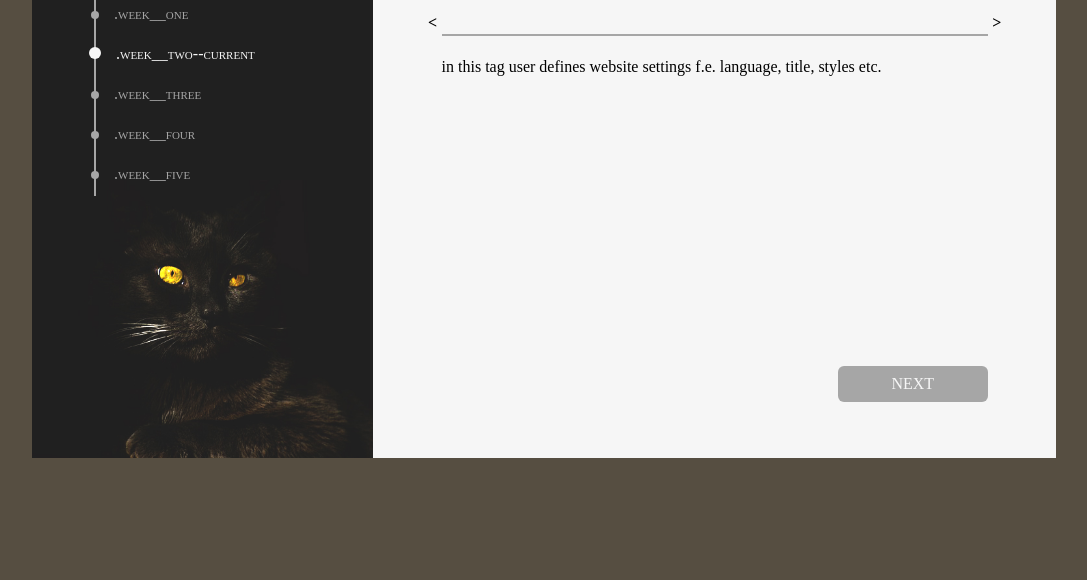
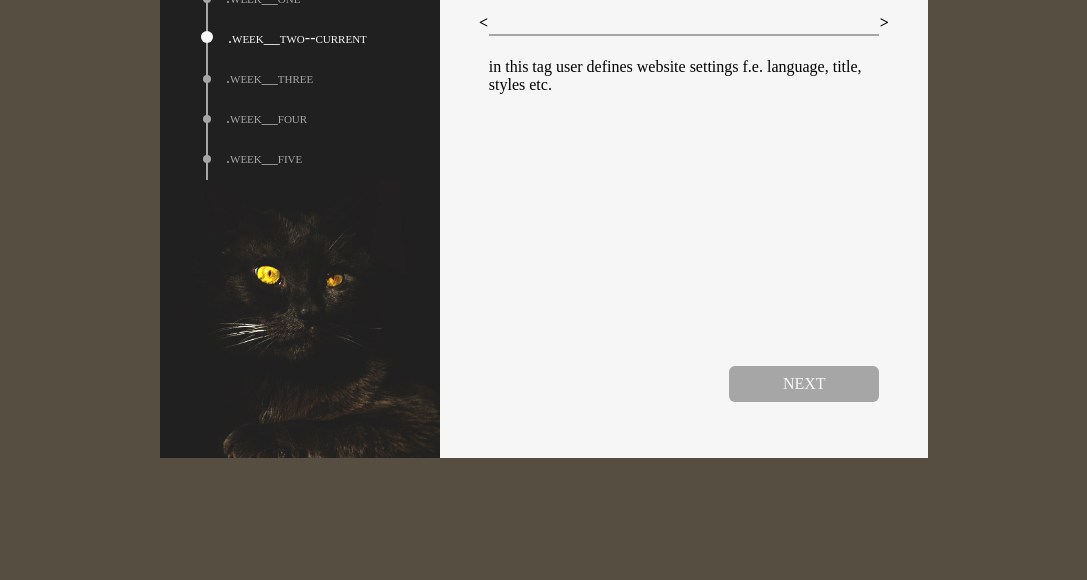
Before and after one commit to SalamanderKrajza/frontend-form, a website: page index.html in a window 1280 px wide. Shown: the part 220-800 px from the top of the page, without its empty margins (96-1183 px from the left). Drawn offline with Linux system fonts and the light colour scheme.

Commit message:
make form a little smaller

```diff
--- a/scss/styles.scss
+++ b/scss/styles.scss
@@ -29,7 +29,8 @@ html {
   display: grid;
   width: 80%;
   @media (min-width: 950px) {
-    grid-template-columns: 1fr 2fr;
+    grid-template-columns: minmax(280px, 1fr) 2fr;
+    width: 60%;
   }
 }
 
@@ -56,7 +57,7 @@ html {
   padding: 16px;
   @media (min-width: 950px) {
     height: 555px;
-    padding: 52px 0 0 52px;
+    padding: 36px 0 0 36px;
   }
 }
 
```
Also changed, not shown: css/styles.css.
